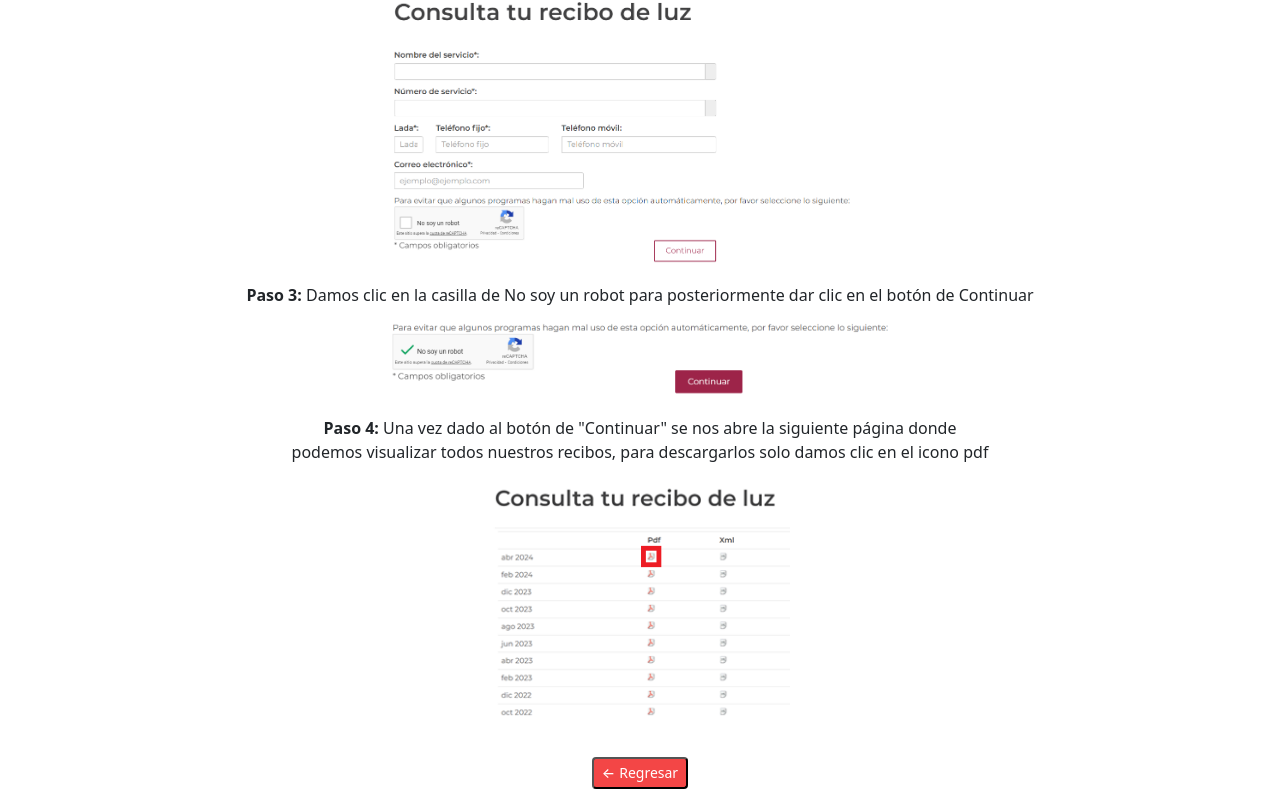
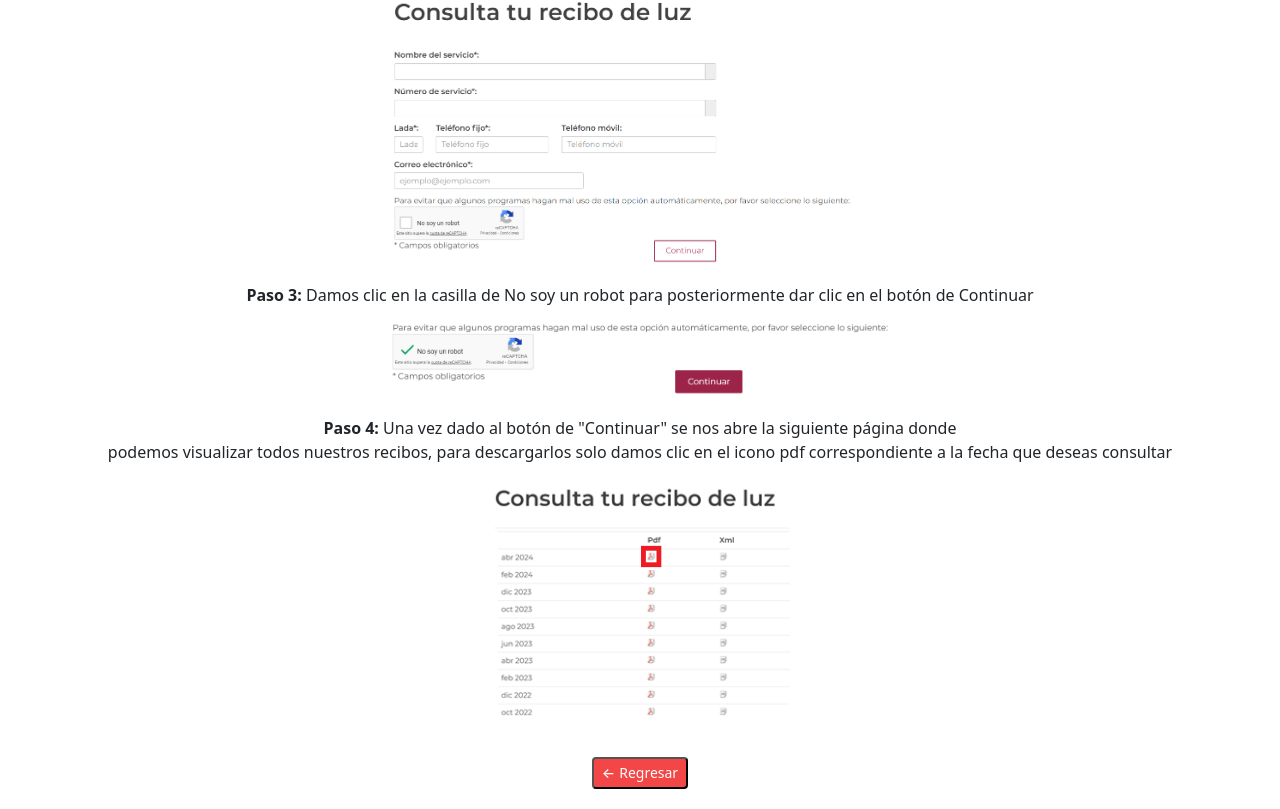
Before and after one commit to AngelZR17/asesoriaTICS, a React (Create React App) app in the folder asesoria_tics/: page /cfe in a window 1280 px wide. Shown: the part 857-1666 px from the top of the page. Built offline with nearby package versions, Linux system fonts and the light colour scheme.

Commit message:
Pequeños cambios
Ajustes en el codigo

```diff
--- a/asesoria_tics/src/componentes/btnRegresar.jsx
+++ b/asesoria_tics/src/componentes/btnRegresar.jsx
@@ -3,11 +3,13 @@ import { Link } from "react-router-dom";
 
 export const Regresar = () => {
     return(
+        <div style={{marginBottom: '20px'}}>
         <Link to='/'>
             <button className="actionback">
                 <span aria-hidden="true">←</span>
                 Regresar
             </button>
         </Link>
+        </div>
     );
 }
--- a/asesoria_tics/src/componentes/cfe.jsx
+++ b/asesoria_tics/src/componentes/cfe.jsx
@@ -35,10 +35,10 @@ export const CFE = () => {
             <img  src={paso2} class="img-fluid" alt="Prueba" style={{ marginBottom: '20px', width: '500px' }}/>
             <p><strong>Paso 3: </strong> Damos clic en la casilla de No soy un robot para posteriormente dar clic en el botón de Continuar</p>
             <img  src={paso3} class="img-fluid" alt="Prueba" style={{ marginBottom: '20px', width: '500px' }}/>
-            <p><strong>Paso 4: </strong> Una vez dado al botón de "Continuar" se nos abre la siguiente página donde <br/>podemos visualizar todos nuestros recibos, para descargarlos solo damos clic en el icono pdf </p>
+            <p><strong>Paso 4: </strong> Una vez dado al botón de "Continuar" se nos abre la siguiente página donde <br/>podemos visualizar todos nuestros recibos, para descargarlos solo damos clic en el icono pdf correspondiente a la fecha que deseas consultar </p>
             <img  src={paso4} class="img-fluid" alt="Prueba" style={{ marginBottom: '20px', width: '300px' }}/>
         </div>
-        <Regresar></Regresar>
+        <Regresar/>
         </>
     );
 }
```
